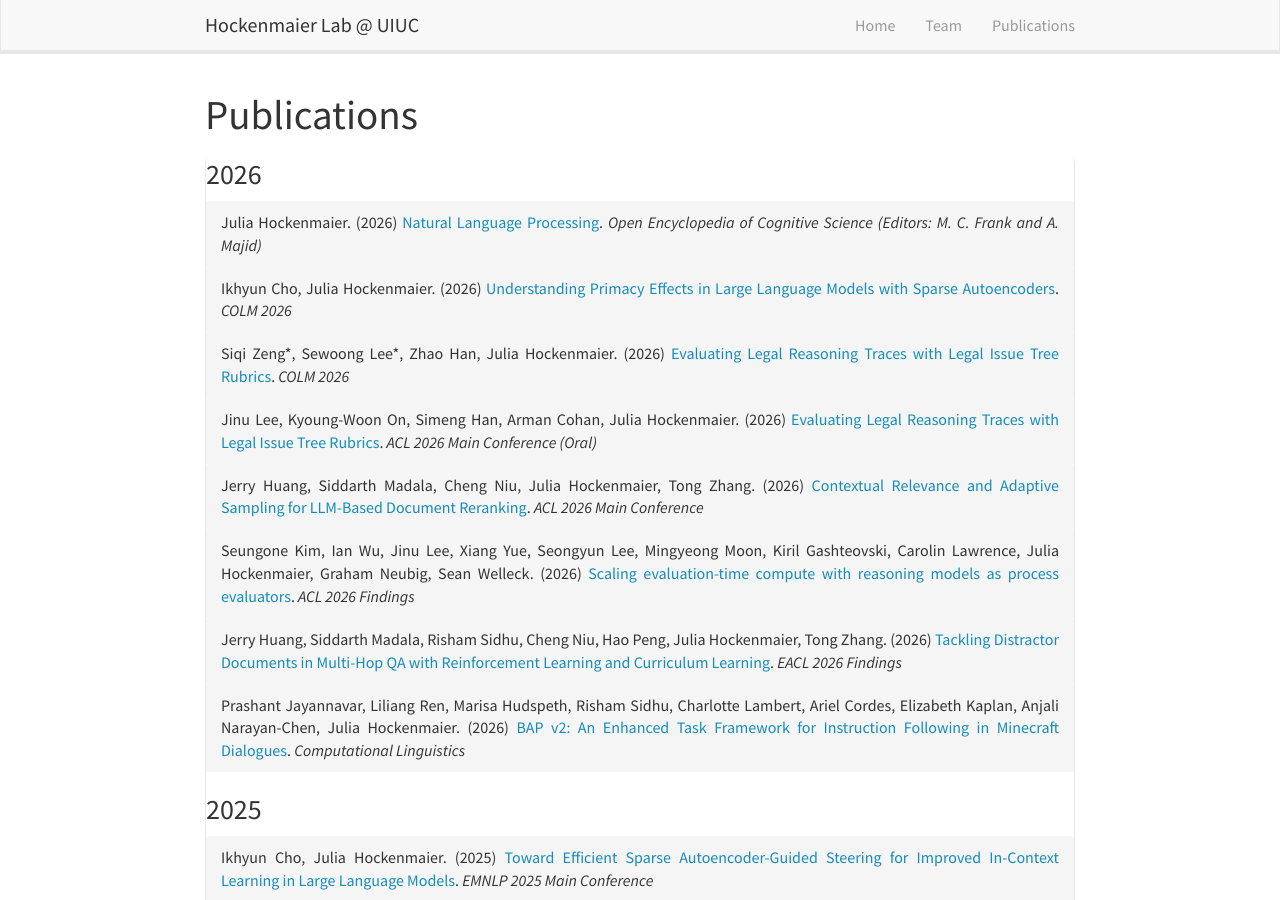
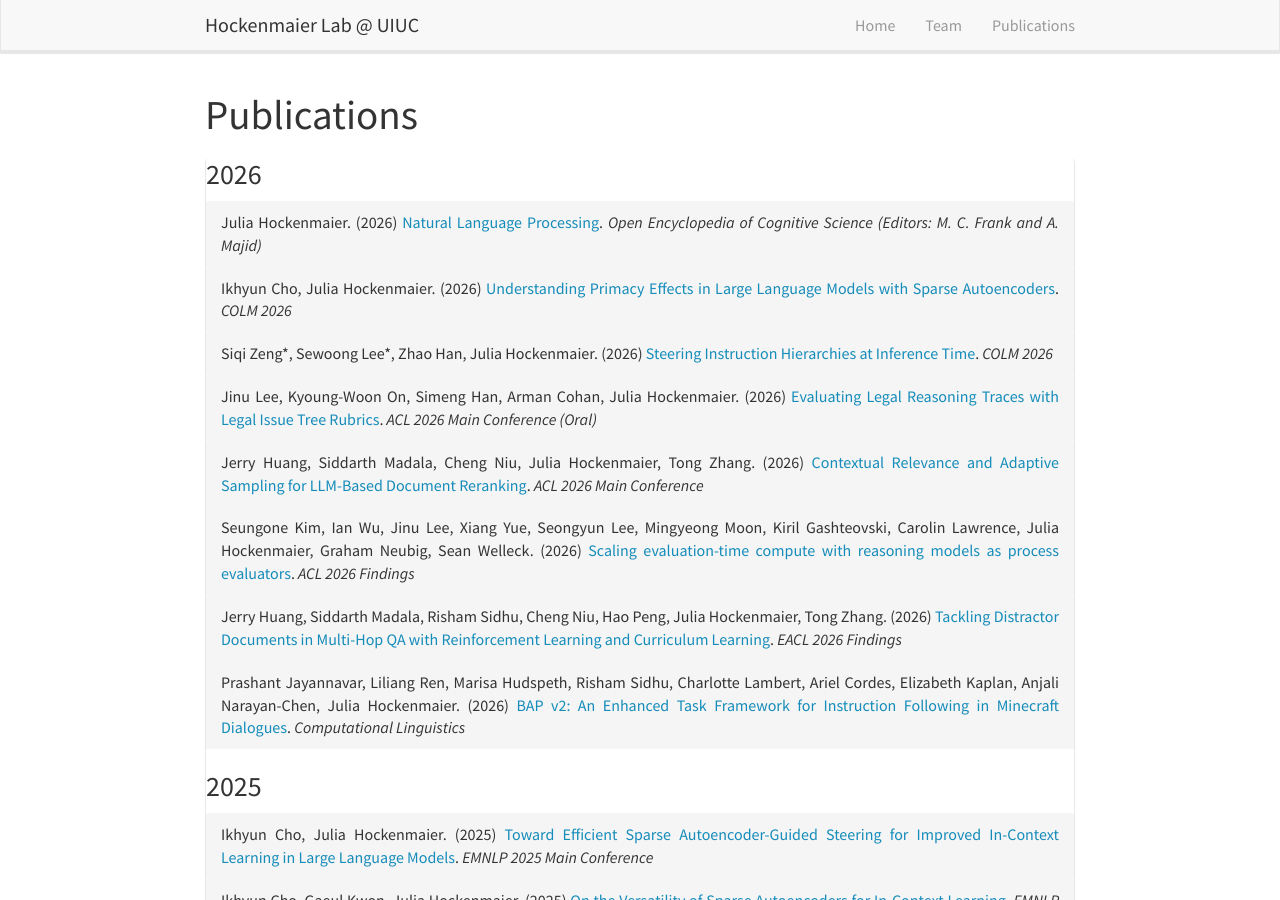
Before and after one commit to hmr-lab/hmr-lab.github.io, a Jekyll site: the page built from _pages/publications.html, in a window 1280 px wide and 900 px high. Built offline with Jekyll 4.4.1, drawn with Linux system fonts in a browser that asks for light colours; nearby versions of some CDN libraries.

Commit message:
updates: rajarshi homepage and sewoong paper title

```diff
--- a/_data/publications.yaml
+++ b/_data/publications.yaml
@@ -29,7 +29,7 @@
     issued:
       date-parts:
       - - 2026
-  - title: 'Evaluating Legal Reasoning Traces with Legal Issue Tree Rubrics'
+  - title: 'Steering Instruction Hierarchies at Inference Time'
     container-title: COLM 2026
     author:
     - family: Zeng*
```
Also changed, not shown: _pages/team/_posts/2018-08-15-rajarshi_haldar.md (+1 -1 lines).
